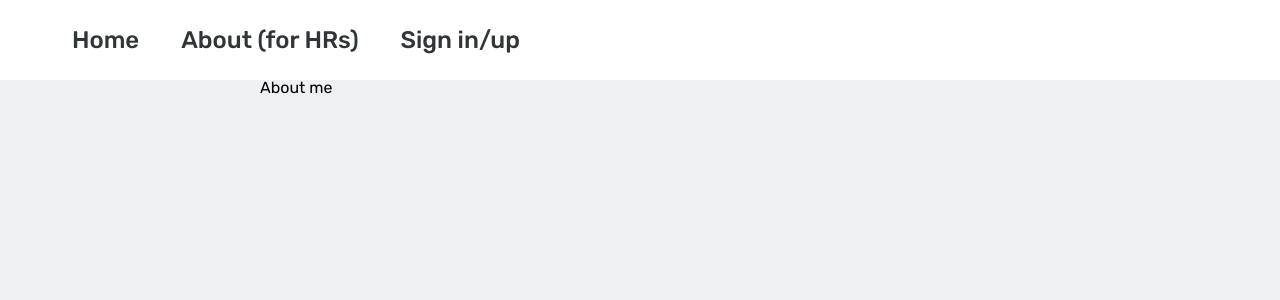
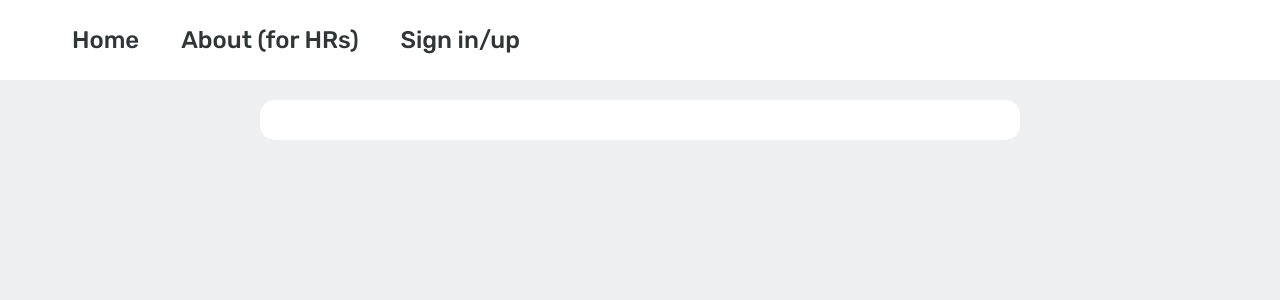
Before and after one commit to aleksandrzhigulin/Aurre, a Vue app in the folder frontend/: page /about in a window 1280 px wide. Shown: the top 300 px of the page. Built offline with nearby package versions, Linux system fonts and the light colour scheme; what vue-cookies would draw is missing.

Commit message:
profile page updated, fixed bug with profile avatar

```diff
--- a/frontend/src/pages/AboutPage.vue
+++ b/frontend/src/pages/AboutPage.vue
@@ -4,7 +4,9 @@
 
 <template>
   <div class="container">
-    <h1>About me</h1>
+    <div class="about">
+
+    </div>
   </div>
 </template>
 
--- a/frontend/src/pages/ProfilePage.vue
+++ b/frontend/src/pages/ProfilePage.vue
@@ -19,7 +19,12 @@
           </div>
 
       </div>
-    </div>
+      <div class="profile__data">
+        <div class="profile_posts">
+          <PostList :posts="this.userPosts"></PostList>
+        </div>
+      </div>
+    </div> <!-- container -->
 
     <div class="popup">
       <h1>Upload an avatar</h1>
@@ -42,13 +47,17 @@
 </template>
 
 <script>
+import PostList from "@/components/PostList.vue";
+
 export default {
+  components: {PostList},
   data() {
     return {
       isAuthorized: false,
       username: "",
       avatarFilename: "",
-      uploadProgress: 0
+      uploadProgress: 0,
+      userPosts: []
     }
   },
 
@@ -65,15 +74,18 @@ export default {
       this.axios
           .get("http://localhost:8080/user/get")
           .then(response => (this.id = response.data.id,
-              this.username = response.data.username,
-              this.avatarFilename = response.data.avatarFilename))
+              this.username = response.data.username))
 
     } else {
       this.axios
           .get("http://localhost:8080/user/get/" + this.profileUsername)
-          .then(response => (this.id = response.data.id,
-              this.avatarFilename = response.data.avatarFilename))
+          .then(response => (this.id = response.data.id))
     }
+    this.axios.get("http://localhost:8080/user/get/" + this.profileUsername)
+        .then(response => (this.avatarFilename=response.data.avatarFilename))
+    this.axios
+        .get("http://localhost:8080/posts/get/author/" + this.profileUsername)
+        .then(response => (this.userPosts = response.data, console.log(response)))
   },
   methods: {
     openPopup() {
@@ -100,7 +112,7 @@ export default {
           })
           .then(response => {
             console.log(response);
-            this.avatarFilename = response.data;
+            this.avatarFilename = response.data.filename;
           })
     }
   }
--- /dev/null
+++ b/frontend/src/style/_about.scss
@@ -0,0 +1,6 @@
+.about {
+  background-color: $totalwhite;
+  margin-top: 20px;
+  border-radius: 15px;
+  padding: 20px;
+}
--- a/frontend/src/style/main.css
+++ b/frontend/src/style/main.css
@@ -489,3 +489,10 @@ form * {
   font-size: 24px;
   line-height: 30px;
 }
+
+.about {
+  background-color: #FFFFFF;
+  margin-top: 20px;
+  border-radius: 15px;
+  padding: 20px;
+}
--- a/frontend/src/style/main.scss
+++ b/frontend/src/style/main.scss
@@ -7,3 +7,5 @@
 
 @import "_postpage.scss";
 @import "_profilepage.scss";
+
+@import "_about.scss";
```
